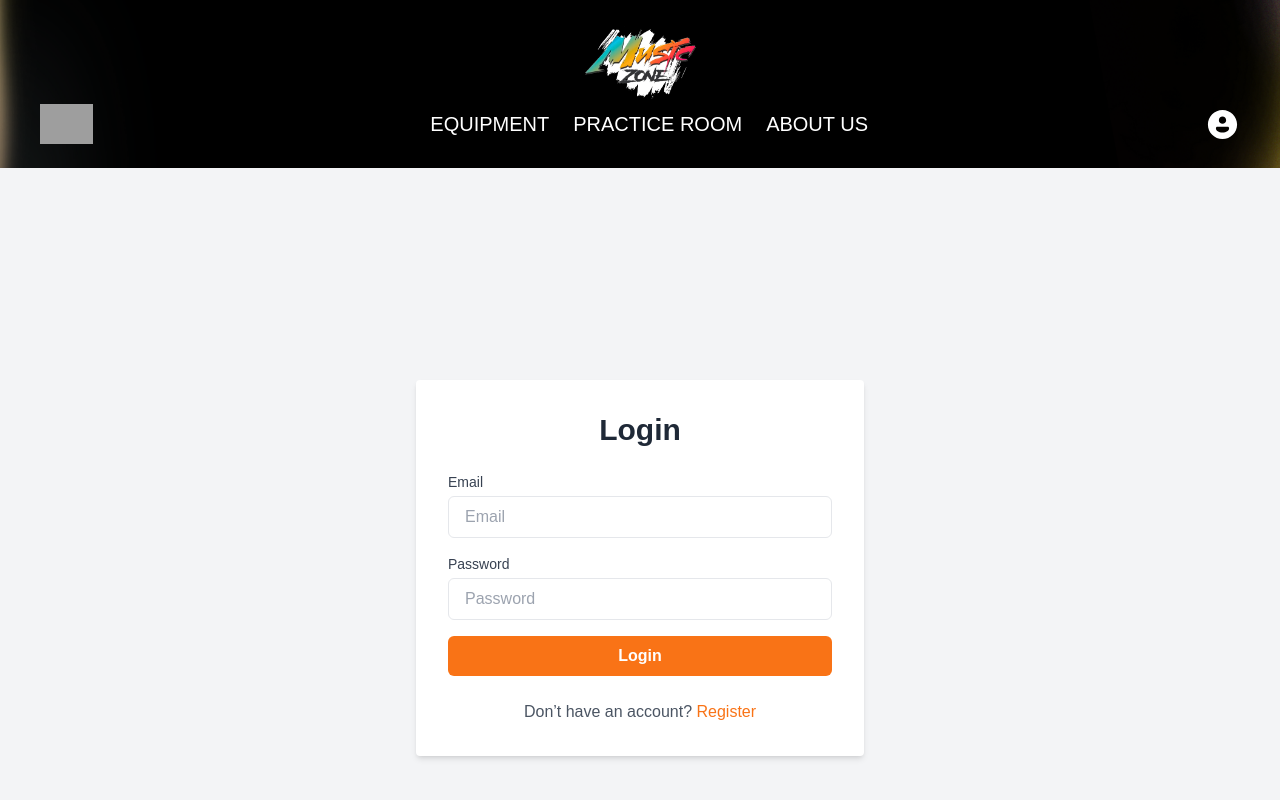
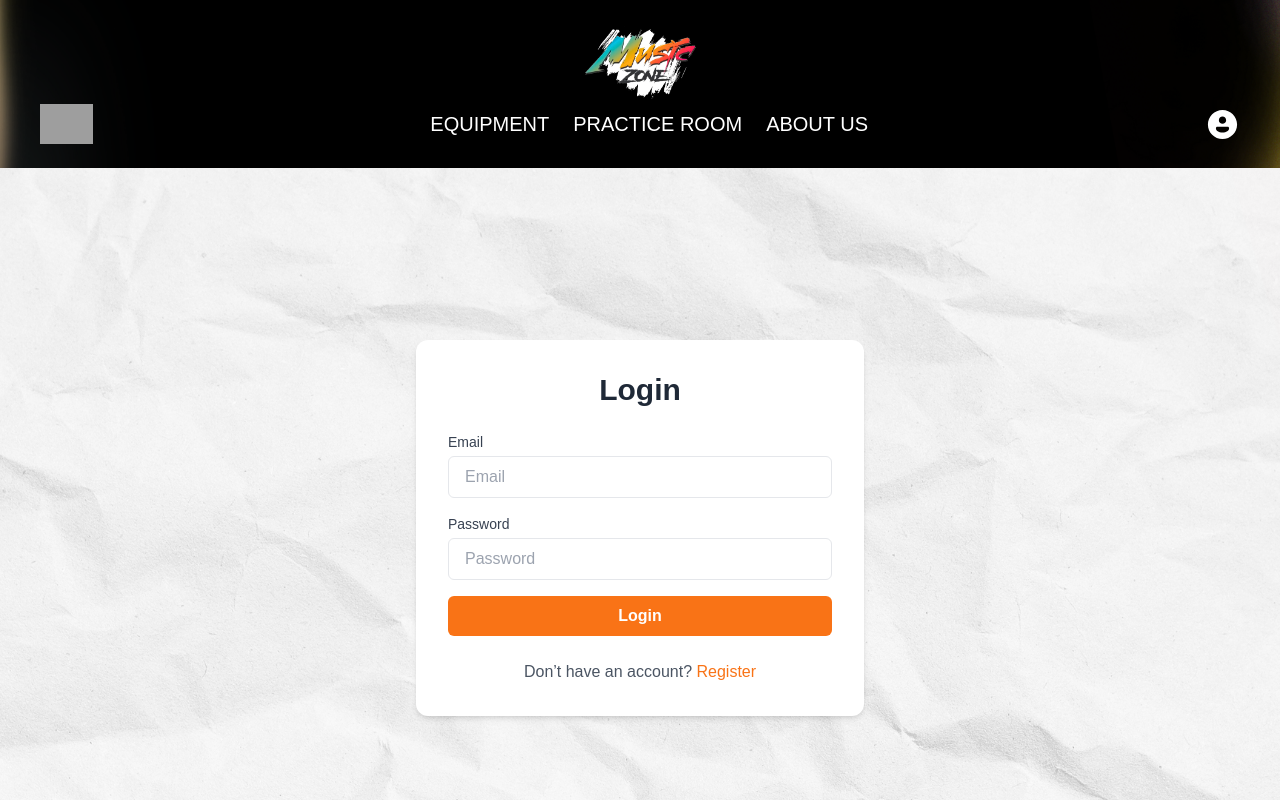
Before and after one commit to TeerawatTy/psu-musix-zone, a Next.js app: page /login in a window 1280 px wide. Shown: the top 800 px of the page. Built offline with nearby package versions, Linux system fonts and the light colour scheme; grey boxes are pictures that could not be loaded.

Commit message:
update login page

```diff
--- a/app/login/page.tsx
+++ b/app/login/page.tsx
@@ -1,21 +1,21 @@
 // app/login/page.tsx
 "use client";
 
-import { signIn } from 'next-auth/react';
-import { useState } from 'react';
-import { useRouter } from 'next/navigation'; // Note: Use 'next/navigation' for app directory
+import { signIn } from "next-auth/react";
+import { useState } from "react";
+import { useRouter } from "next/navigation"; // Note: Use 'next/navigation' for app directory
 
 export default function LoginPage() {
-  const [email, setEmail] = useState('');
-  const [password, setPassword] = useState('');
-  const [error, setError] = useState('');
+  const [email, setEmail] = useState("");
+  const [password, setPassword] = useState("");
+  const [error, setError] = useState("");
   const router = useRouter(); // Correct import from next/navigation
 
   const handleSubmit = async (e: React.FormEvent) => {
     e.preventDefault();
-    setError(''); // Reset error state
+    setError(""); // Reset error state
 
-    const result = await signIn('credentials', {
+    const result = await signIn("credentials", {
       email,
       password,
       redirect: false,
@@ -24,18 +24,34 @@ export default function LoginPage() {
     if (result?.error) {
       setError(result.error); // Set error message
     } else {
-      router.push('/'); // Redirect to home or another page
+      router.push("/"); // Redirect to home or another page
     }
   };
 
   return (
-    <div className="flex items-center justify-center min-h-screen bg-gray-100">
-      <div className="w-full max-w-md p-8 space-y-6 bg-white rounded shadow-md">
-        <h1 className="text-3xl font-semibold text-center text-gray-800">Login</h1>
-        {error && <p className="text-red-500 text-center">{error}</p>} {/* Error message display */}
+    <div
+      className="flex items-center justify-center h-[720px] bg-gray-100"
+      style={{
+        backgroundImage: 'url("/wallpaper-2.png")',
+        backgroundSize: "1920px 960px",
+        backgroundRepeat: "no-repeat",
+        backgroundPosition: "center",
+      }}
+    >
+      <div className="w-full max-w-md p-8 space-y-6 bg-white rounded-xl shadow-md">
+        <h1 className="text-3xl font-semibold text-center text-gray-800">
+          Login
+        </h1>
+        {error && <p className="text-red-500 text-center">{error}</p>}{" "}
+        {/* Error message display */}
         <form onSubmit={handleSubmit} className="space-y-4">
           <div>
-            <label htmlFor="email" className="block text-sm font-medium text-gray-700">Email</label>
+            <label
+              htmlFor="email"
+              className="block text-sm font-medium text-gray-700"
+            >
+              Email
+            </label>
             <input
               type="email"
               id="email"
@@ -47,7 +63,12 @@ export default function LoginPage() {
             />
           </div>
           <div>
-            <label htmlFor="password" className="block text-sm font-medium text-gray-700">Password</label>
+            <label
+              htmlFor="password"
+              className="block text-sm font-medium text-gray-700"
+            >
+              Password
+            </label>
             <input
               type="password"
               id="password"
@@ -66,7 +87,10 @@ export default function LoginPage() {
           </button>
         </form>
         <p className="text-center text-gray-600">
-          Don’t have an account? <a href="/register" className="text-orange-500 hover:underline">Register</a>
+          Don’t have an account?{" "}
+          <a href="/register" className="text-orange-500 hover:underline">
+            Register
+          </a>
         </p>
       </div>
     </div>
--- a/app/page.tsx
+++ b/app/page.tsx
@@ -8,7 +8,7 @@ export default function HomePage() {
     <div className="text-white min-h-screen w-full">
       {/* Main Content with Fixed-Size Background */}
       <div
-        className="relative flex flex-col items-center justify-center h-[720px] text-center"
+        className="relative flex flex-col items-center justify-center h-[960px] text-center"
         style={{
           backgroundImage: 'url("/wallpaper-3.png")',
           backgroundSize: '1920px 960px',
--- a/app/register/page.tsx
+++ b/app/register/page.tsx
@@ -42,8 +42,15 @@ export default function RegisterPage() {
   };
 
   return (
-    <div className="flex items-center justify-center min-h-screen bg-gray-100">
-      <div className="w-full max-w-md p-8 space-y-6 bg-white rounded shadow-md">
+    <div className="flex items-center justify-center h-[720px] bg-gray-100"
+      style={{
+        backgroundImage: 'url("/wallpaper-2.png")',
+        backgroundSize: "1920px 960px",
+        backgroundRepeat: "no-repeat",
+        backgroundPosition: "center",
+      }}
+    >
+      <div className="w-full max-w-md p-8 space-y-6 bg-white rounded-xl shadow-md">
         <h1 className="text-3xl font-semibold text-center text-gray-800">Register</h1>
         {error && <p className="text-red-500 text-center">{error}</p>}
         {successMessage && <p className="text-green-500 text-center">{successMessage}</p>}
--- a/package.json
+++ b/package.json
@@ -25,7 +25,7 @@
     "eslint": "^8",
     "eslint-config-next": "15.0.2",
     "postcss": "^8",
-    "prisma": "^5.21.1",
+    "prisma": "^5.22.0",
     "tailwindcss": "^3.4.1",
     "typescript": "^5"
   }
```
Also changed, not shown: 1 other file (tests, documents, lock files or other folders).
